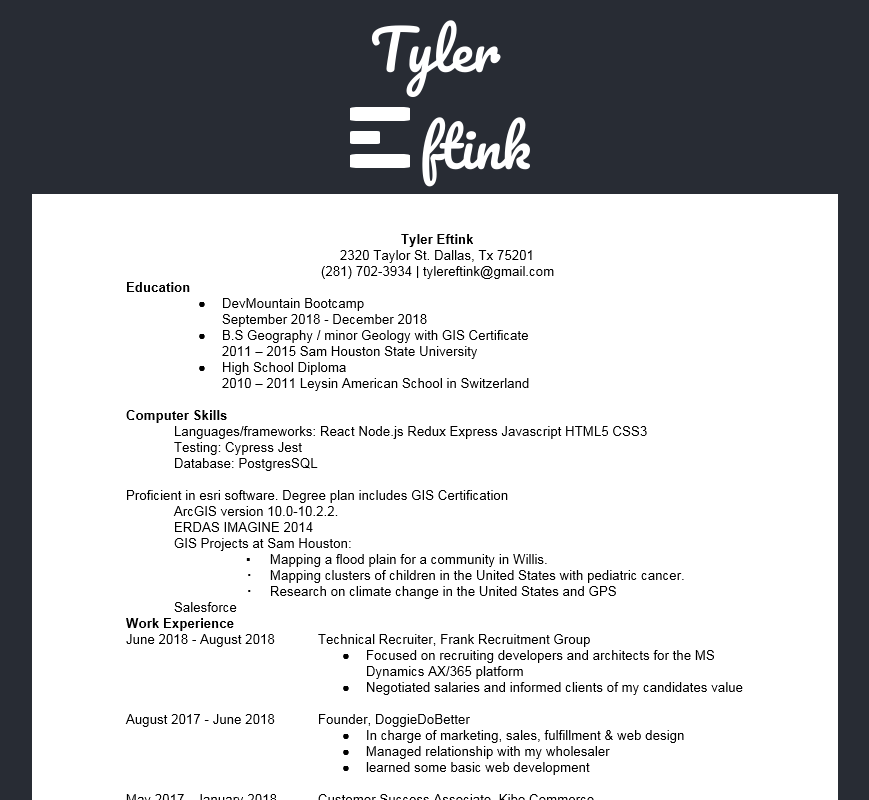
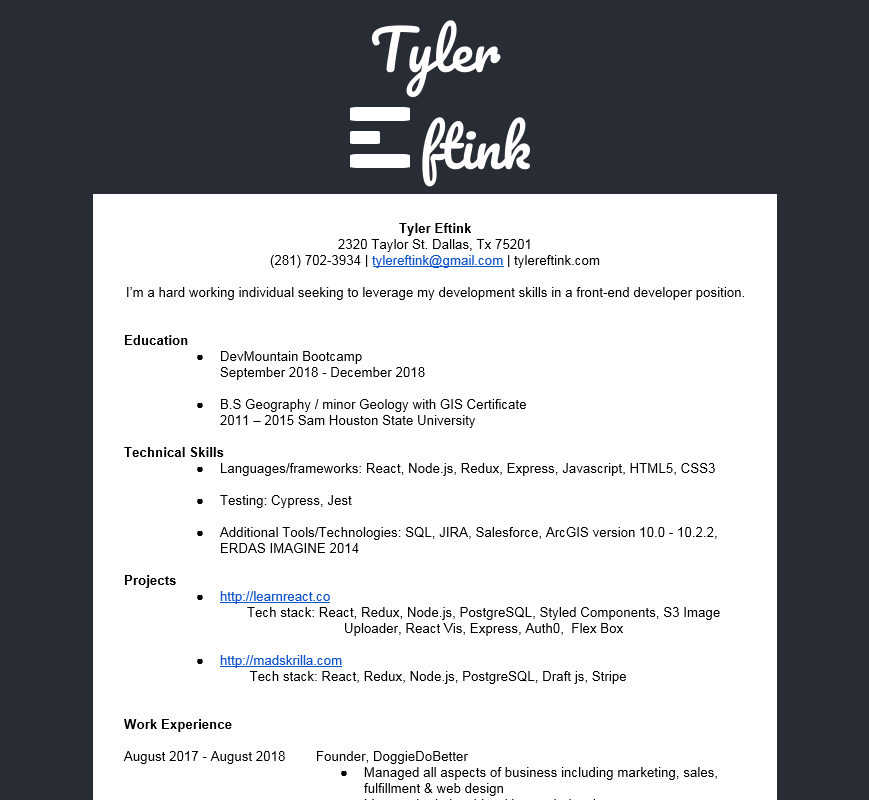
Before and after one commit to T-BoneMadSkrilla/portfolio2, a React (Create React App) app: page /resume in a window 1280 px wide. Shown: the top 800 px of the page, without its empty margins (205-1074 px from the left). Built offline with nearby package versions, Linux system fonts and the light colour scheme.

Commit message:
updated resume

```diff
--- a/src/components/resume/Resume.js
+++ b/src/components/resume/Resume.js
@@ -5,7 +5,7 @@ class Resume extends Component{
     render(){
         return(
             <div className="centerResume">
-                <img className="containResume" src={require('../../pictures/resumepic2.PNG')}></img>
+                <img className="containResume" src={require('../../pictures/updatedresumepic3.PNG')}></img>
             </div>
         )
     }
```
